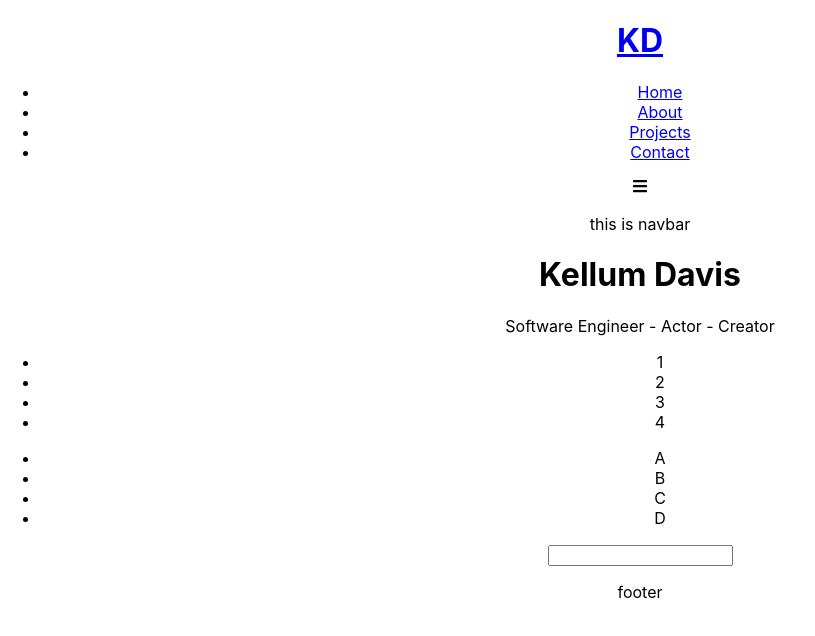
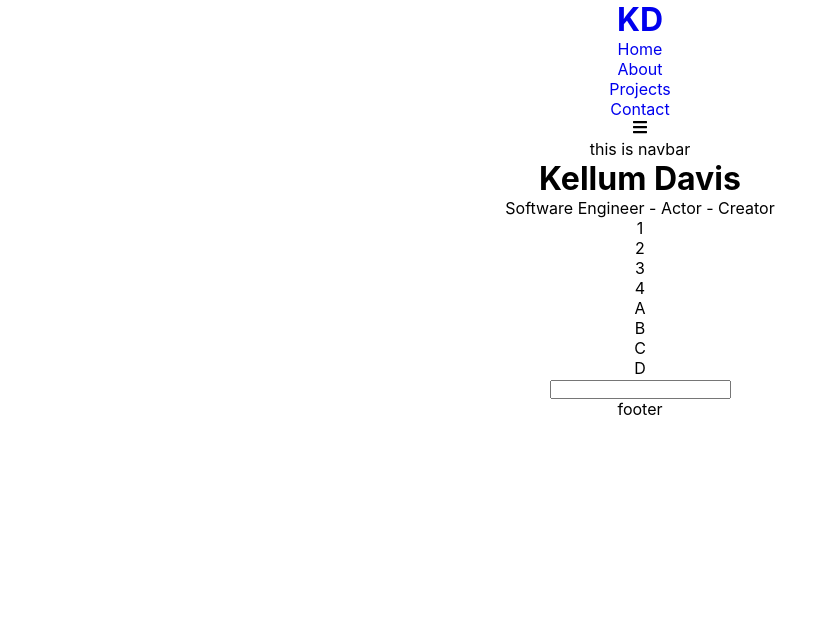
Before and after one commit to kellumdavis/portfolio, a React (Create React App) app: page / in a window 1280 px wide. Shown: the top 636 px of the page, without its empty margins (0-815 px from the left). Built offline with nearby package versions, Linux system fonts and the light colour scheme.

Commit message:
added global CSS properties

```diff
--- a/src/index.css
+++ b/src/index.css
@@ -1,3 +1,11 @@
+*{
+  box-sizing: border-box;
+  margin: 0;
+  padding: 0;
+}
+
+
+
 body {
   margin: 0;
   font-family: -apple-system, BlinkMacSystemFont, 'Segoe UI', 'Roboto', 'Oxygen',
@@ -6,3 +14,10 @@ body {
   -webkit-font-smoothing: antialiased;
   -moz-osx-font-smoothing: grayscale;
 }
+
+ul{
+  list-style-type: none;
+}
+a{
+  text-decoration: none;
+}
```
